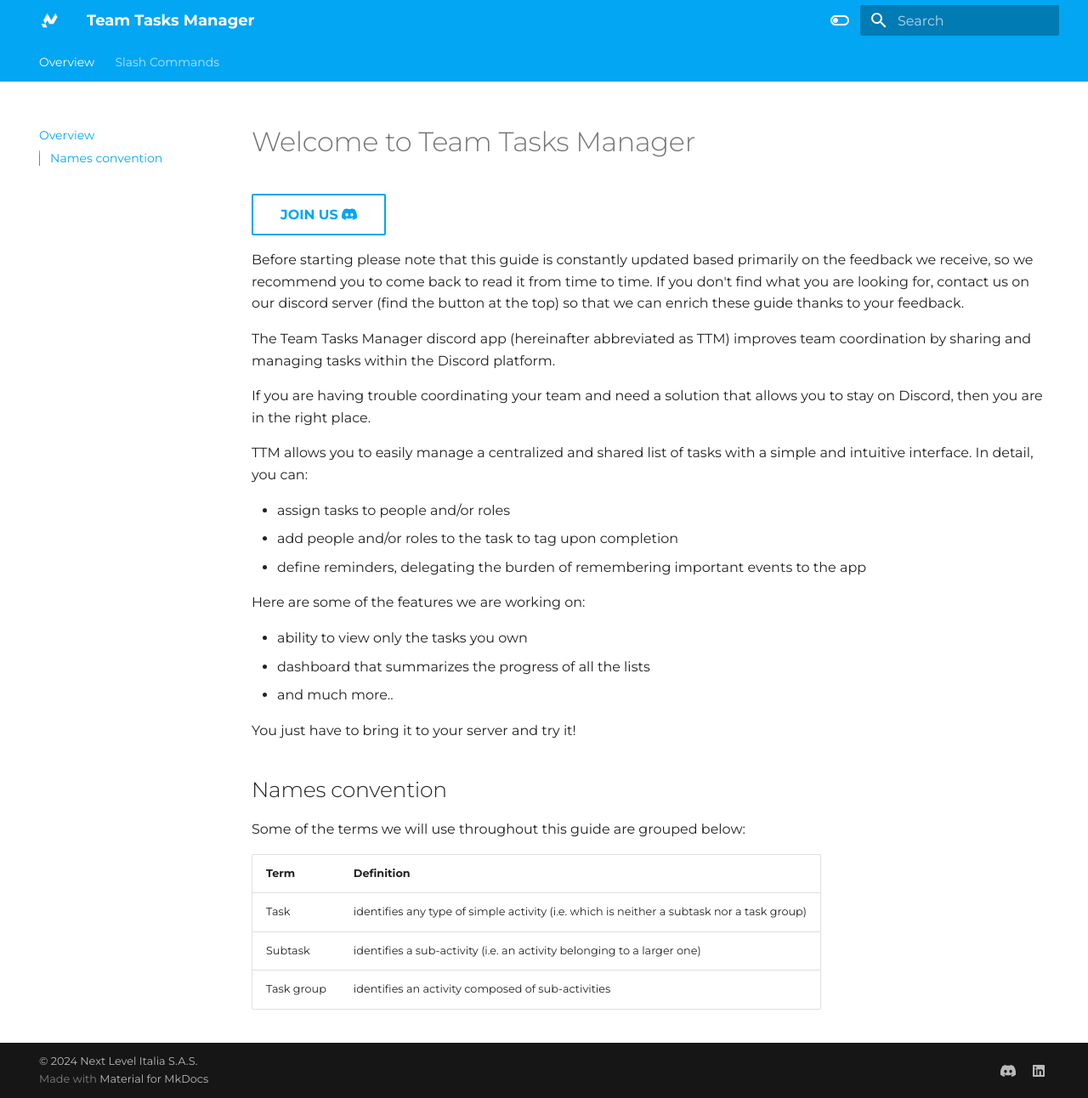
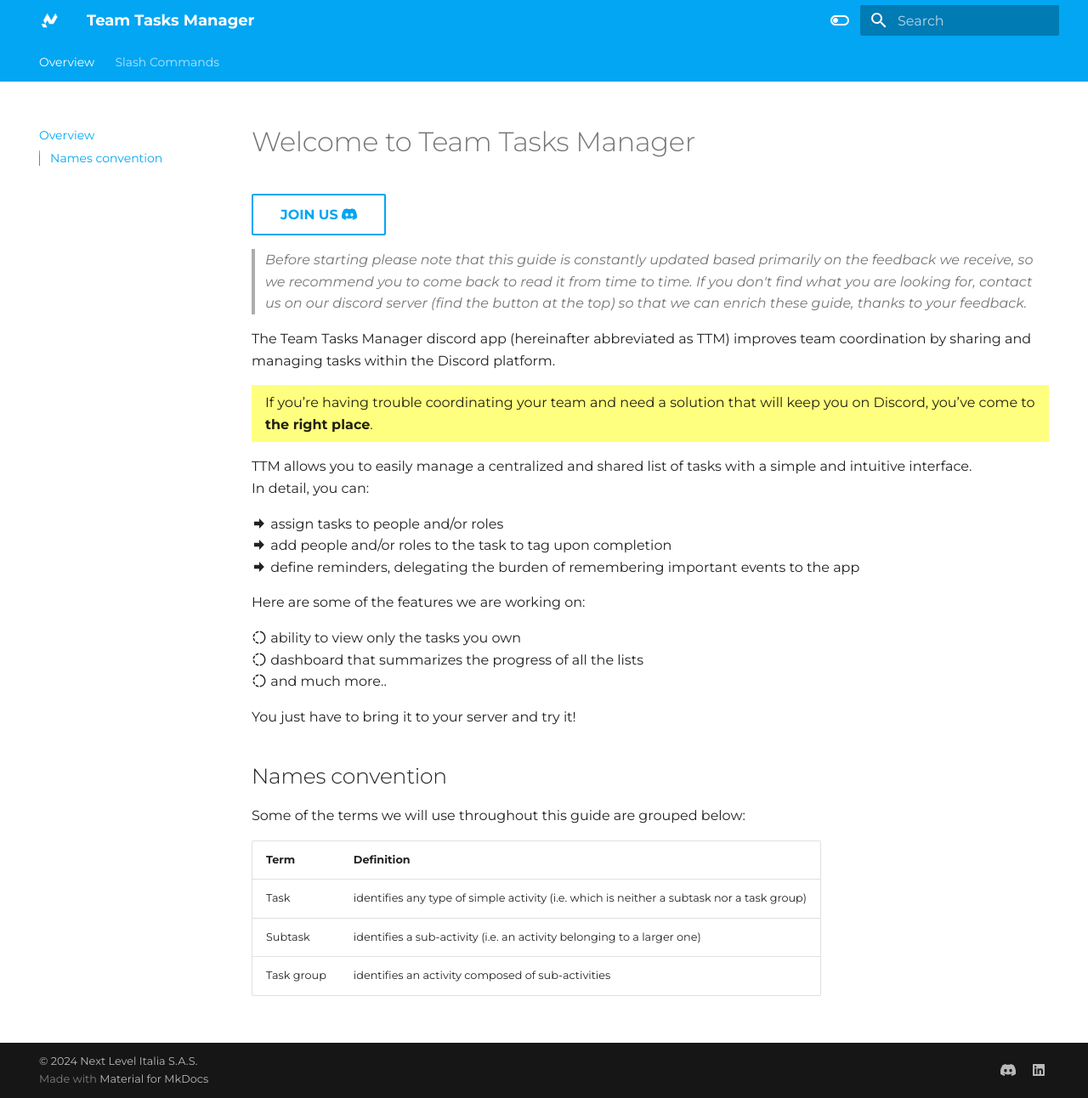
Before and after one commit to Next-Level-Italia/Team-tasks-manager, an MkDocs documentation site: the page built from docs/overview.md, in a window 1280 px wide and 1292 px high. Shown: the whole window at 85% size. Built offline with MkDocs 1.6.1 and Material for MkDocs 9.7.7, drawn with Linux system fonts in a browser that asks for light colours.

Commit message:
$aggiornamento documentazione

```diff
--- a/docs/overview.md
+++ b/docs/overview.md
@@ -6,24 +6,29 @@
 
 [JOIN US :simple-discord:](https://next-level-italia.github.io/Team-tasks-manager-docs/){ .md-button }
 
-Before starting please note that this guide is constantly updated based primarily on the feedback we receive, so we recommend you to come back to read it from time to time.
-If you don't find what you are looking for, contact us on our discord server (find the button at the top) so that we can enrich these guide thanks to your feedback.
+> *Before starting please note that this guide is constantly updated based primarily on the feedback we receive, so we recommend you to come back to read it from time to time.
+If you don't find what you are looking for, contact us on our discord server (find the button at the top) so that we can enrich these guide, thanks to your feedback.*
 
 The Team Tasks Manager discord app (hereinafter abbreviated as TTM) improves team coordination by sharing and managing tasks within the Discord platform.
 
-If you are having trouble coordinating your team and need a solution that allows you to stay on Discord, then you are in the right place.
+{==
 
-TTM allows you to easily manage a centralized and shared list of tasks with a simple and intuitive interface. In detail, you can:
+  If you’re having trouble coordinating your team and need a solution that will keep you on Discord, you’ve come to **the right place**.
 
-- assign tasks to people and/or roles
-- add people and/or roles to the task to tag upon completion
-- define reminders, delegating the burden of remembering important events to the app
+==}
+
+TTM allows you to easily manage a centralized and shared list of tasks with a simple and intuitive interface.
+In detail, you can:
+
+:material-arrow-right-bold: assign tasks to people and/or roles
+:material-arrow-right-bold: add people and/or roles to the task to tag upon completion
+:material-arrow-right-bold: define reminders, delegating the burden of remembering important events to the app
 
 Here are some of the features we are working on:
 
-- ability to view only the tasks you own
-- dashboard that summarizes the progress of all the lists
-- and much more..
+:material-progress-helper: ability to view only the tasks you own
+:material-progress-helper: dashboard that summarizes the progress of all the lists
+:material-progress-helper: and much more..
 
 You just have to bring it to your server and try it!
 
--- a/mkdocs.yml
+++ b/mkdocs.yml
@@ -27,8 +27,8 @@
       toggle:
         icon: material/toggle-switch
         name: Switch to light mode
-      primary: light blue
-      accent: light blue
+      primary: blue
+      accent: blue
 
 extra:
   social:
@@ -50,6 +50,10 @@
   - pymdownx.details
   - pymdownx.superfences
   - pymdownx.mark
+  - pymdownx.critic
+  - pymdownx.caret
+  - pymdownx.keys
+  - pymdownx.tilde
   - attr_list
   - pymdownx.emoji:
       emoji_index: !!python/name:materialx.emoji.twemoji
```
